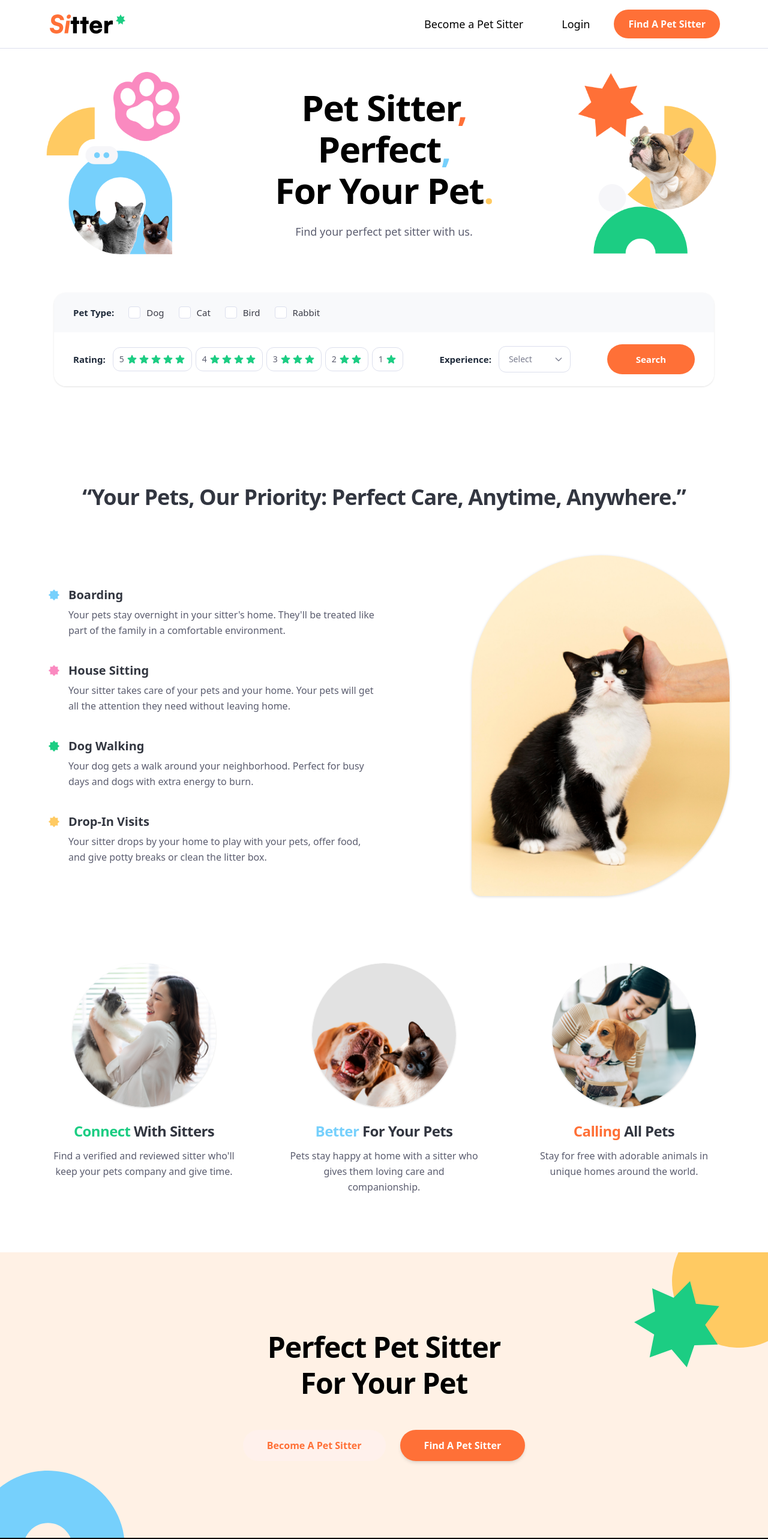
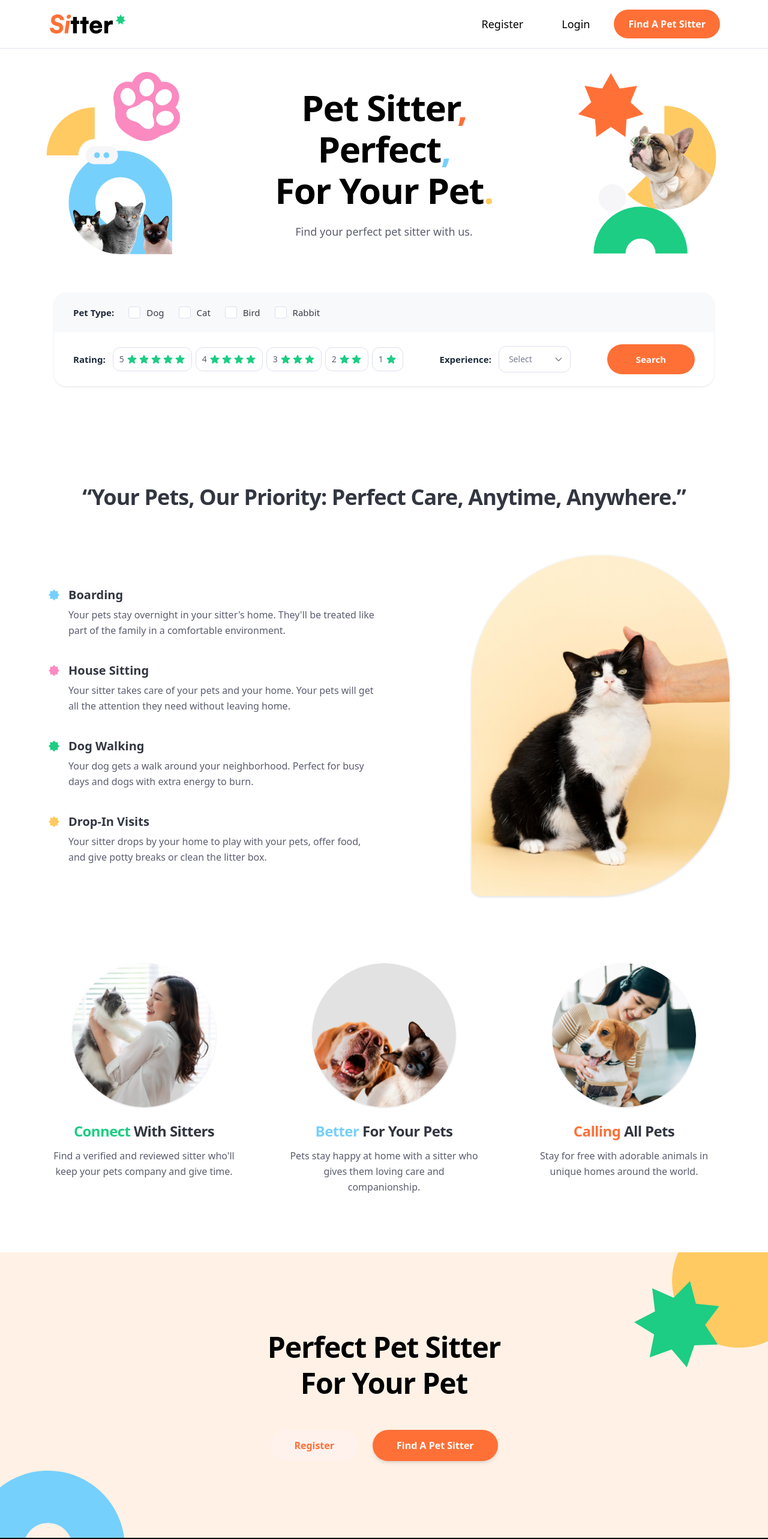
Before and after one commit to Kaopan11/pet-sitter-app-client, a Next.js app: page / in a window 1280 px wide. Shown: the top 2566 px of the page at 60% size. Built offline with nearby package versions, Linux system fonts and the light colour scheme; a web font is replaced by a local one.

Commit message:
fix(Navbar, CTASection): update "Become a Pet Sitter" text to "Register" for consistency

```diff
--- a/src/components/CTASection.js
+++ b/src/components/CTASection.js
@@ -73,7 +73,7 @@ export default function CTASection() {
                             href="/register?type=sitter"
                             className="inline-flex items-center justify-center rounded-full bg-[#FFF1EC] px-8 py-3 sm:px-10 sm:py-3.5 text-sm sm:text-base font-bold text-[#FF7037] transition-all active:scale-[0.98]"
                         >
-                            Become A Pet Sitter
+                            Register
                         </Link>
                     )}
 
--- a/src/components/Navbar.js
+++ b/src/components/Navbar.js
@@ -384,7 +384,7 @@ export default function Navbar() {
               href="/register?type=sitter"
               className="px-6 py-4 text-body-1 text-black"
             >
-              Become a Pet Sitter
+              Register
             </Link>
             <Link href="/login" className="px-6 py-4 text-body-1 text-black">
               Login
@@ -470,7 +470,7 @@ export default function Navbar() {
                 className="px-2 py-3 text-body-1 text-black"
                 onClick={() => setMobileMenuOpen(false)}
               >
-                Become a Pet Sitter
+                Register
               </Link>
               <Link
                 href="/login"
```
